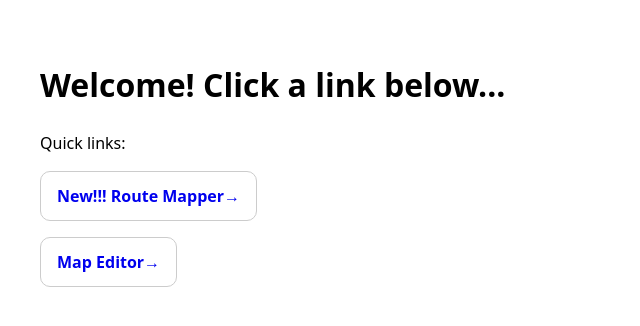
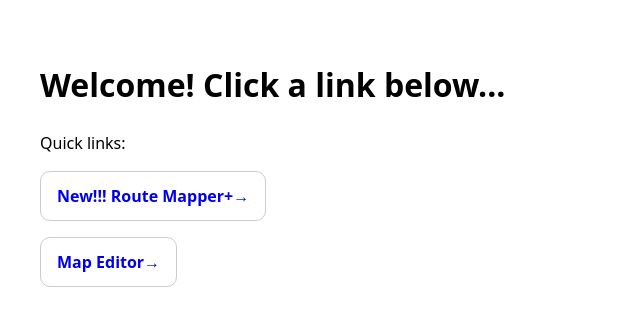
Before and after one commit to mrfestafiesta/fedcalc, a plain HTML site: page index.html in a window 1280 px wide. Shown: the full height of the page, 0-640 px from the left. Drawn offline with Linux system fonts and the light colour scheme.

Commit message:
Update index.html

```diff
--- a/index.html
+++ b/index.html
@@ -12,7 +12,7 @@
 <body>
   <h1>Welcome! Click a link below...</h1>
   <p>Quick links:</p>
-  <p><a class="button" href="v2.09 - Cleanup After Restructure">New!!! Route Mapper→</a></p>
+  <p><a class="button" href="v2.08 - JSON restructure for routing">New!!! Route Mapper+→</a></p>
   <p><a class="button" href="_Map Editor"> Map Editor→</a></p>
 
 
```
